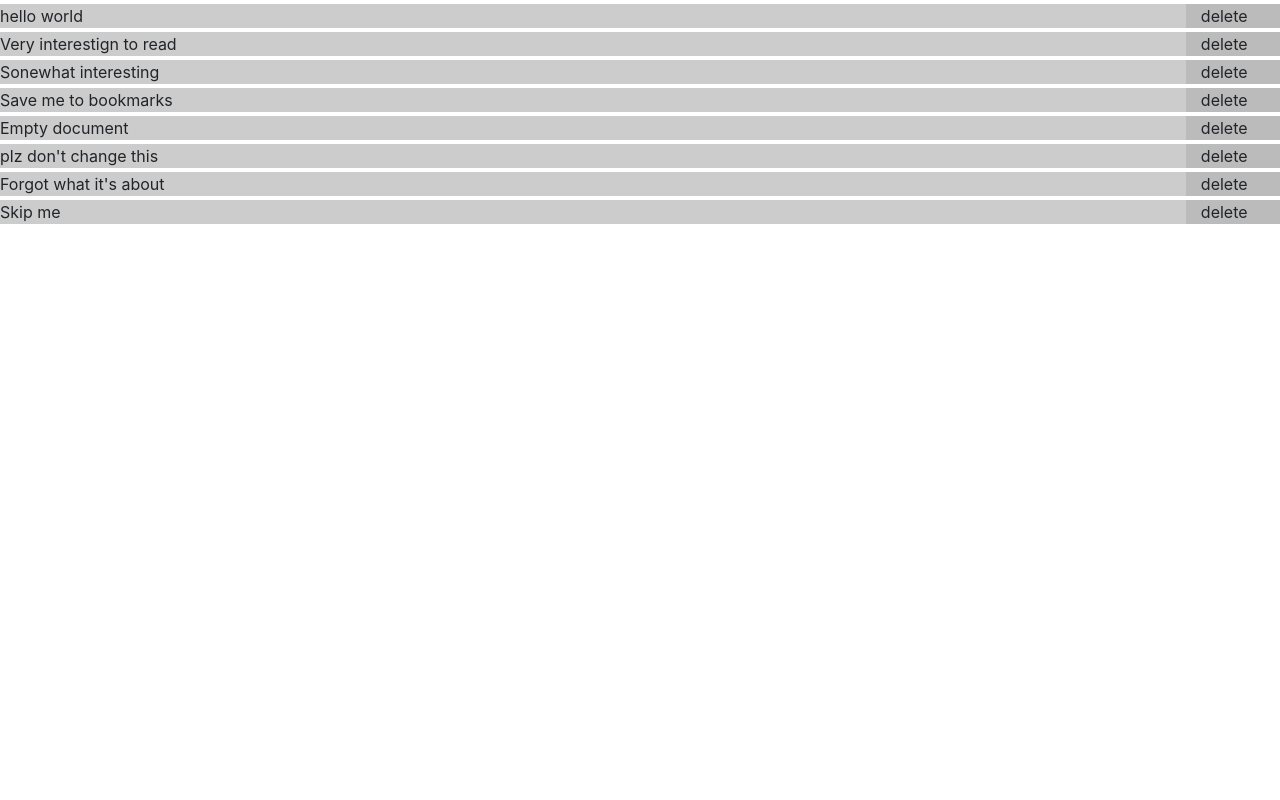
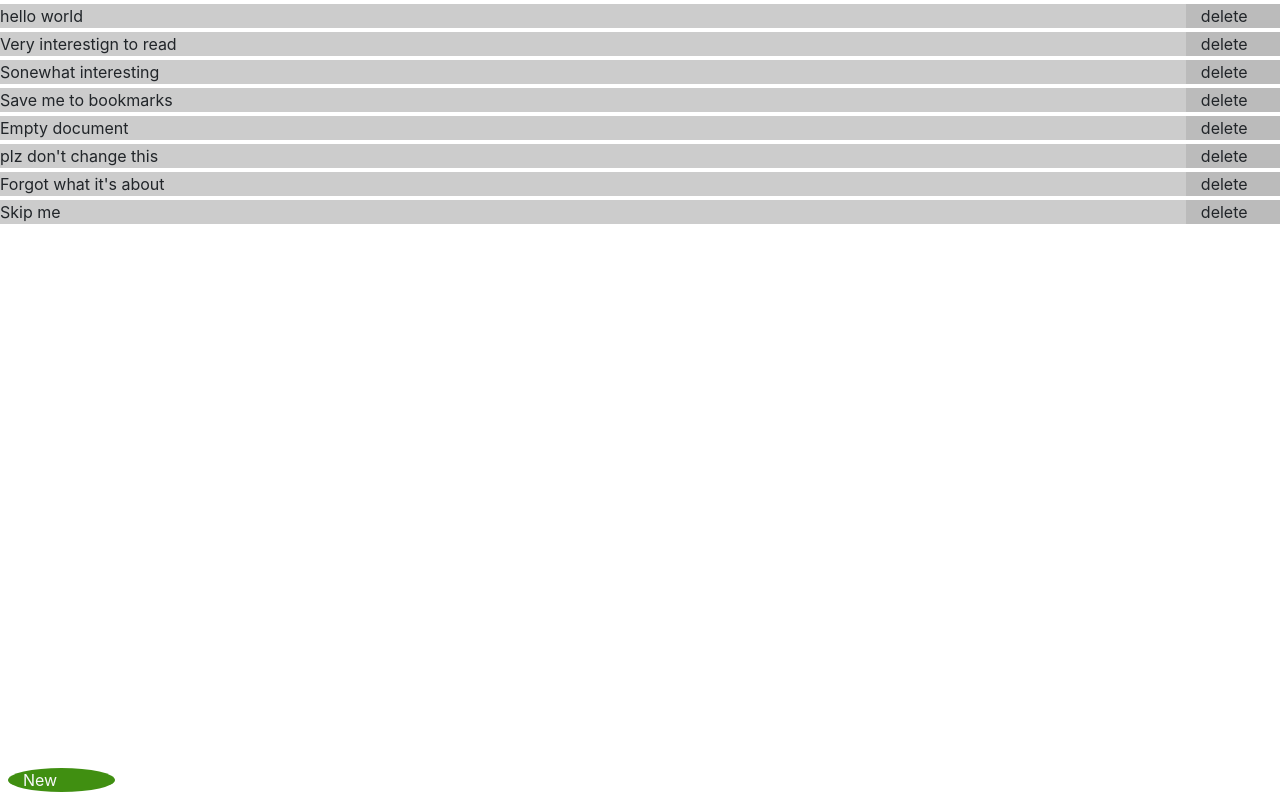
Before and after one commit to JohnFinn/markdown-editor, a Vue app in the folder frontend/: page / in a window 1280 px wide. Built offline with nearby package versions, Linux system fonts and the light colour scheme; the HTML template or start-up script is replaced by a standard one.

Commit message:
creation button

```diff
--- a/frontend/src/App.vue
+++ b/frontend/src/App.vue
@@ -5,11 +5,15 @@
       v-bind:title="item.title"
       v-bind:id="item.id"
     />
+    <StickyButton
+        v-bind:title="btn"
+    />
   </div>
 </template>
 
 <script>
-import entry from './components/entry.vue'
+import entry from './components/entry.vue';
+import StickyButton from './components/StickyButton.vue';
 
 class Document {
   constructor(id, title) {
@@ -21,7 +25,8 @@ class Document {
 export default {
   name: 'app',
   components: {
-    entry
+    entry,
+    StickyButton
   },
   data() { return {
     documents: [
@@ -33,7 +38,8 @@ export default {
       new Document('abcd', "plz don't change this"),
       new Document('abcd', "Forgot what it's about"),
       new Document('abcd', "Skip me"),
-    ]
+    ],
+    btn: 'New'
   }}
 }
 </script>
--- /dev/null
+++ b/frontend/src/components/StickyButton.vue
@@ -0,0 +1,23 @@
+<template>
+<div class="fixed-bottom mx-2 my-2 text-light rounded-circle col-1">
+    {{ title }}
+</div>
+</template>
+
+<script>
+export default {
+    name: 'StickyButton',
+    props: {
+        title: String
+        // link: String,
+    }
+}
+</script>
+
+<style scoped>
+    div {
+        background-color: #380e;
+        display: inline-block;
+    }
+
+</style>
```
